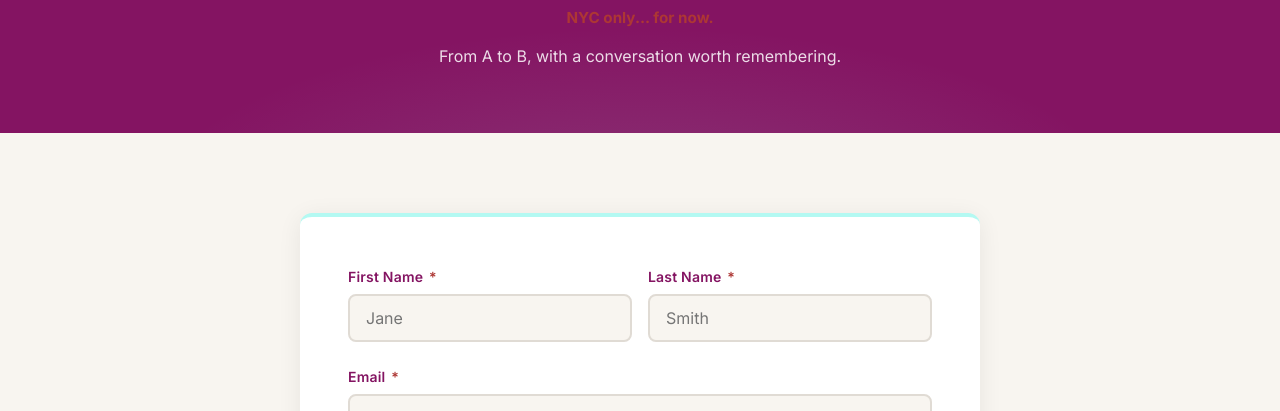
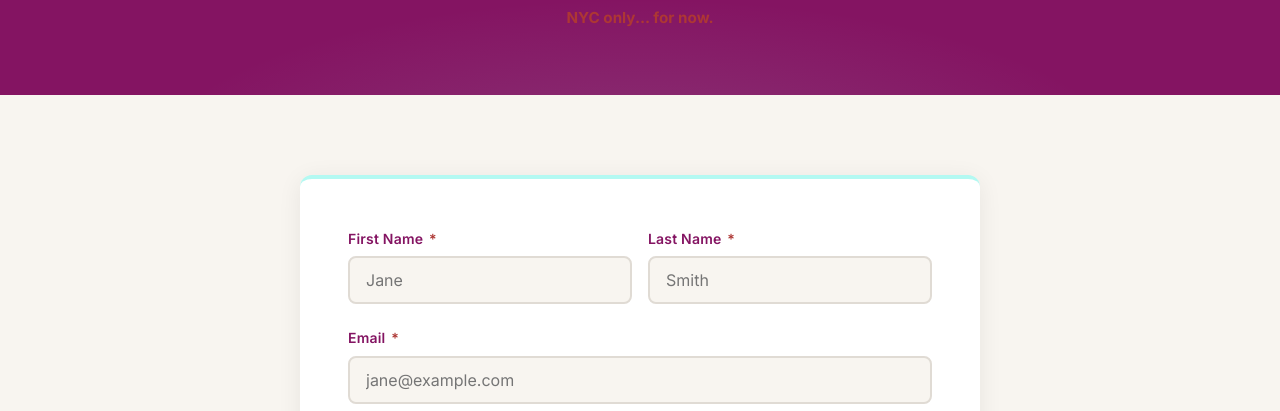
Before and after one commit to judepoli/tandem-talks, a plain HTML site: page transport-chat.html in a window 1280 px wide. Shown: the part 353-764 px from the top of the page. Drawn offline with nearby package versions, Linux system fonts and the light colour scheme; some packages are replaced by stand-ins of ours; a web font is replaced by a local one.

Commit message:
Remove tagline from booking page hero

```diff
--- a/transport-chat.html
+++ b/transport-chat.html
@@ -57,7 +57,6 @@
         Getting you from point A to point B on a tandem bike, with an incredible chat on the route.
       </p>
       <p style="color: var(--color-accent); font-weight: 700; margin-top: 0.5rem; font-size: 0.95rem;">NYC only... for now.</p>
-      <p style="color: rgba(255,255,255,0.85); font-size: 1rem; margin-top: 0.75rem;">From A to B, with a conversation worth remembering.</p>
     </div>
   </section>
 
```
